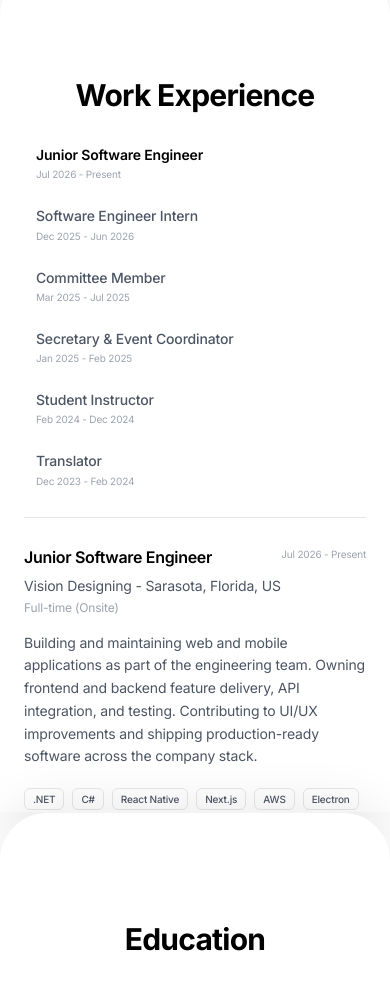
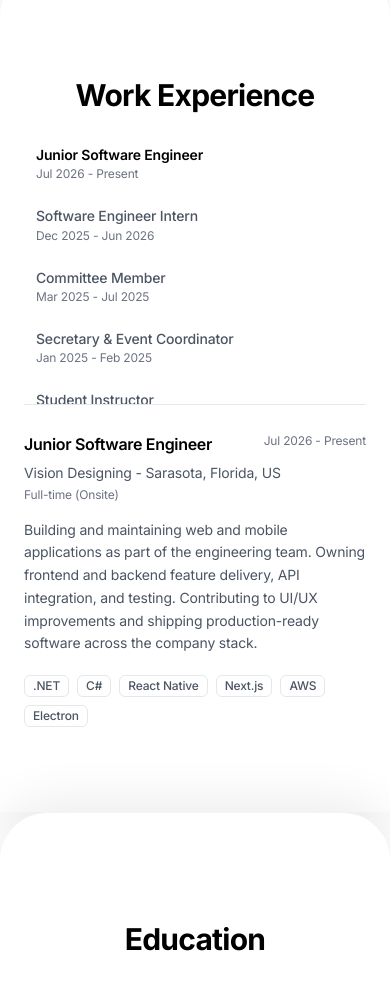
Before and after one commit to MNSBaanu/MyPortfolio, a React (Vite) app: page / in a window 390 px wide. Shown: the part 1720-2709 px from the top of the page. Built offline with nearby package versions, Linux system fonts and the light colour scheme.

Commit message:
Experience: show scrollbars, limit list height on mobile, raise text contrast

```diff
--- a/src/components/Experience.tsx
+++ b/src/components/Experience.tsx
@@ -15,7 +15,7 @@ export default function Experience() {
     <div
       className="box-border px-6 sm:px-8 bg-white dark:bg-black relative rounded-t-[3rem] sm:rounded-t-[4rem] border-t border-gray-100 dark:border-neutral-800 shadow-[0_-10px_50px_rgba(0,0,0,0.08)]"
       style={{
-        height: '100vh',
+        height: '100svh',
         paddingTop: 'calc(var(--header-height, 0px) + 2rem)',
       }}
     >
@@ -33,7 +33,7 @@ export default function Experience() {
         </motion.div>
 
         <div className="flex-1 min-h-0 flex flex-col lg:flex-row gap-6 lg:gap-10 overflow-hidden">
-          <div className="lg:w-[40%] shrink-0 min-h-0 overflow-y-auto no-scrollbar border-b lg:border-b-0 lg:border-r border-gray-200 dark:border-neutral-800 pb-4 lg:pb-0 lg:pr-6">
+          <div className="lg:w-[40%] shrink-0 max-h-[40%] lg:max-h-none min-h-0 overflow-y-auto border-b lg:border-b-0 lg:border-r border-gray-200 dark:border-neutral-800 pb-4 lg:pb-0 lg:pr-6">
             {experienceData.map((item, idx) => {
               const isOpen = selected === idx
               return (
@@ -57,7 +57,7 @@ export default function Experience() {
                   >
                     {item.title}
                   </p>
-                  <p className="text-[10px] sm:text-xs text-gray-400 dark:text-gray-500 mt-0.5">
+                  <p className="text-xs text-gray-500 dark:text-gray-400 mt-0.5">
                     {item.period}
                   </p>
                 </button>
@@ -65,7 +65,7 @@ export default function Experience() {
             })}
           </div>
 
-          <div className="flex-1 min-h-0 min-w-0 overflow-y-auto no-scrollbar">
+          <div className="flex-1 min-h-0 min-w-0 overflow-y-auto">
             <AnimatePresence mode="wait">
               {active ? (
                 <motion.article
@@ -80,7 +80,7 @@ export default function Experience() {
                     <h3 className="text-base sm:text-lg font-semibold text-black dark:text-white leading-snug">
                       {active.title}
                     </h3>
-                    <span className="shrink-0 text-[10px] text-gray-400 dark:text-gray-500 whitespace-nowrap">
+                    <span className="shrink-0 text-xs text-gray-500 dark:text-gray-400 whitespace-nowrap">
                       {active.period}
                     </span>
                   </div>
@@ -89,7 +89,7 @@ export default function Experience() {
                     {active.company}
                   </p>
                   {active.type && (
-                    <p className="text-xs text-gray-400 dark:text-neutral-500 mb-4">
+                    <p className="text-xs text-gray-500 dark:text-neutral-400 mb-4">
                       {active.type}
                     </p>
                   )}
@@ -103,7 +103,7 @@ export default function Experience() {
                       {active.tech.map((t) => (
                         <span
                           key={t}
-                          className="px-2 py-0.5 text-[10px] font-medium rounded-md border border-gray-200 dark:border-neutral-700 text-gray-600 dark:text-gray-300"
+                          className="px-2 py-0.5 text-xs font-medium rounded-md border border-gray-200 dark:border-neutral-700 text-gray-600 dark:text-gray-300"
                         >
                           {t}
                         </span>
@@ -117,7 +117,7 @@ export default function Experience() {
                   initial={{ opacity: 0 }}
                   animate={{ opacity: 1 }}
                   exit={{ opacity: 0 }}
-                  className="text-sm text-gray-400 dark:text-gray-500 py-4"
+                  className="text-sm text-gray-500 dark:text-gray-400 py-4"
                 >
                   Select a role to view details
                 </motion.p>
```
